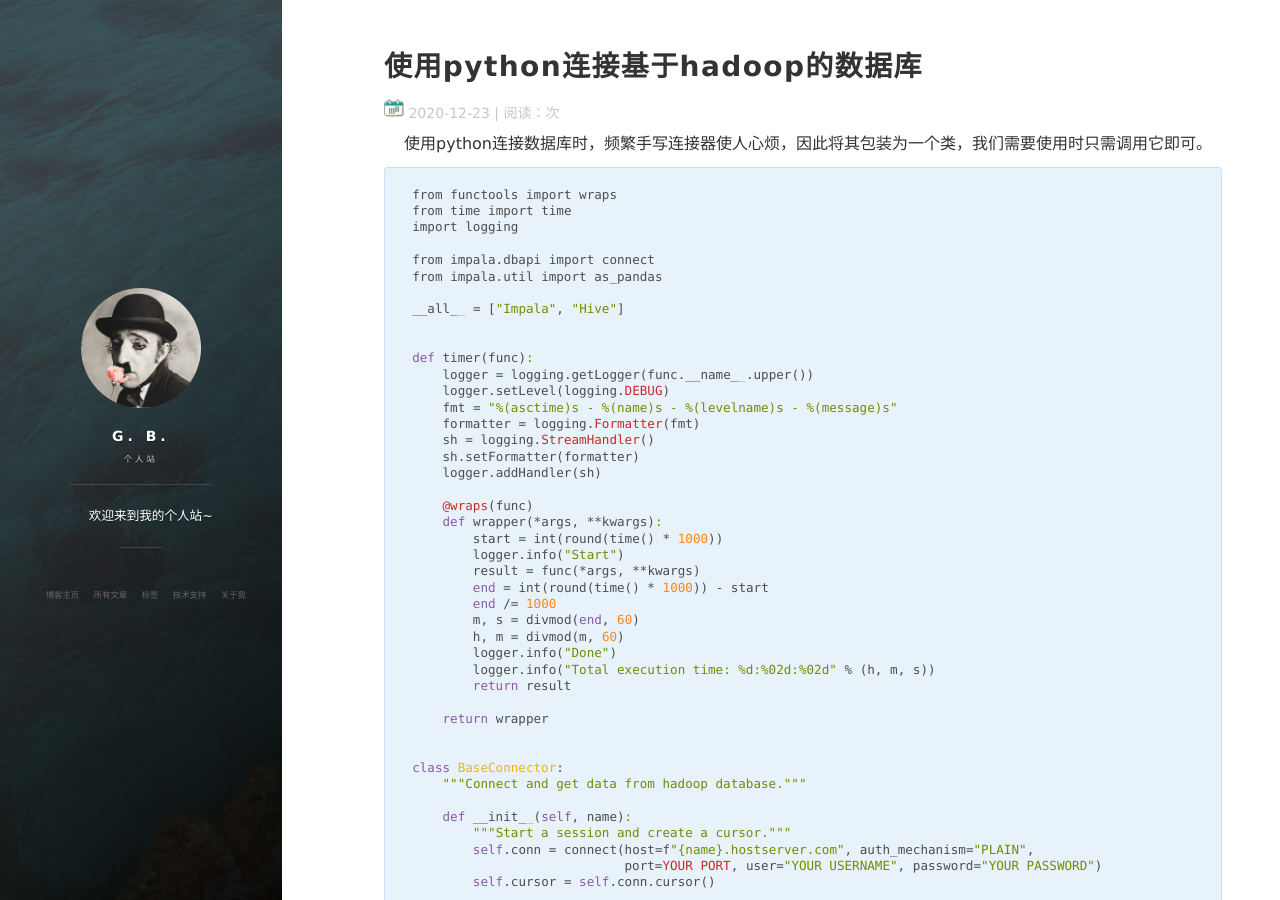
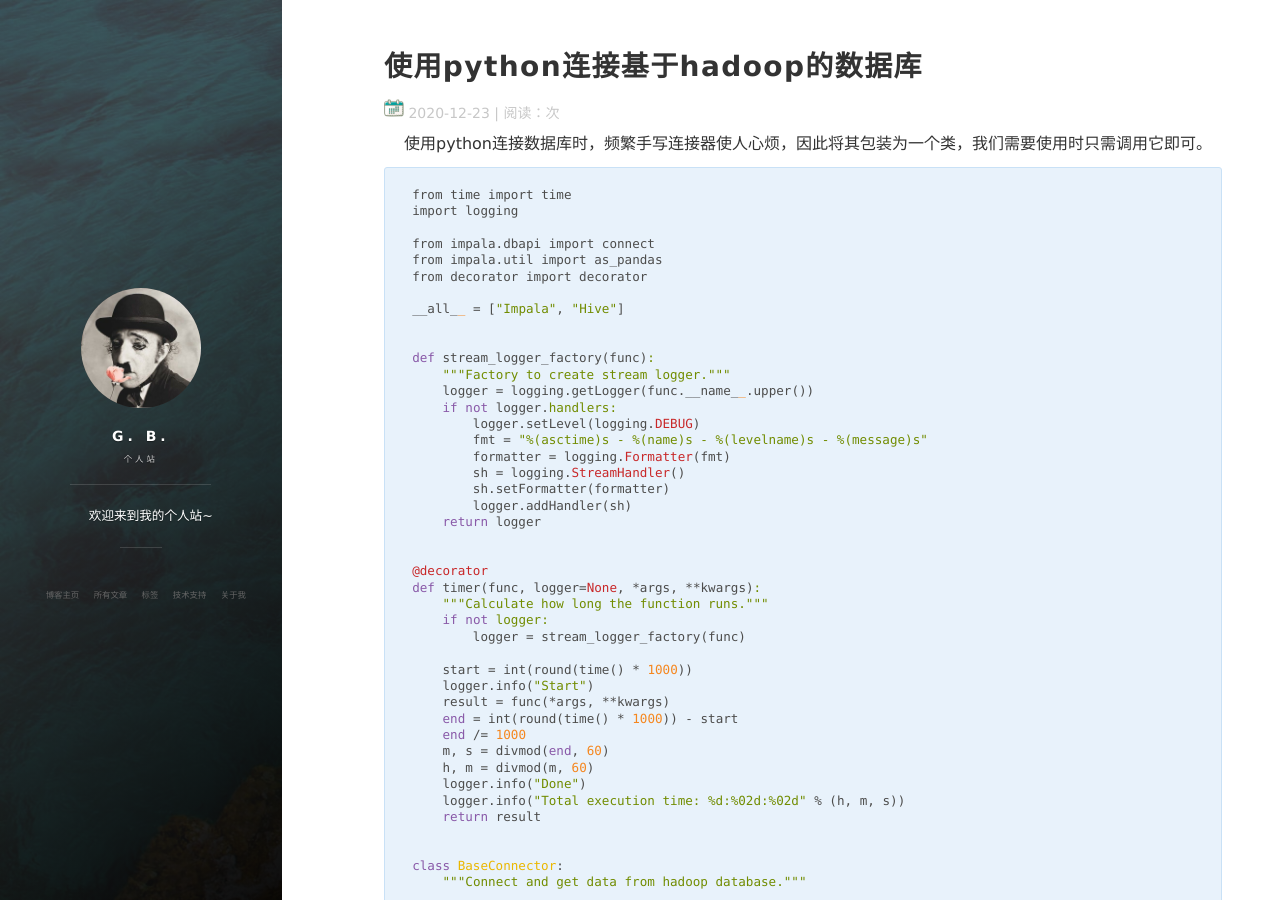
Before and after one commit to Blanket58/Blanket58.github.io, a Jekyll site: the page built from _posts/2020-12-23-impyla.md, in a window 1280 px wide and 900 px high. Built offline with Jekyll 4.4.1, drawn with Linux system fonts in a browser that asks for light colours; nearby versions of some CDN libraries; comment, search, counter and statistics services are not loaded; some of the changed text lies outside the part shown.

Commit message:
Update 2020-12-23-impyla.md

````diff
--- a/_posts/2020-12-23-impyla.md
+++ b/_posts/2020-12-23-impyla.md
@@ -9,39 +9,45 @@ tag: Python
 使用python连接数据库时，频繁手写连接器使人心烦，因此将其包装为一个类，我们需要使用时只需调用它即可。
 
 ```python
-from functools import wraps
 from time import time
 import logging
 
 from impala.dbapi import connect
 from impala.util import as_pandas
+from decorator import decorator
 
 __all__ = ["Impala", "Hive"]
 
 
-def timer(func):
+def stream_logger_factory(func):
+    """Factory to create stream logger."""
     logger = logging.getLogger(func.__name__.upper())
-    logger.setLevel(logging.DEBUG)
-    fmt = "%(asctime)s - %(name)s - %(levelname)s - %(message)s"
-    formatter = logging.Formatter(fmt)
-    sh = logging.StreamHandler()
-    sh.setFormatter(formatter)
-    logger.addHandler(sh)
+    if not logger.handlers:
+        logger.setLevel(logging.DEBUG)
+        fmt = "%(asctime)s - %(name)s - %(levelname)s - %(message)s"
+        formatter = logging.Formatter(fmt)
+        sh = logging.StreamHandler()
+        sh.setFormatter(formatter)
+        logger.addHandler(sh)
+    return logger
 
-    @wraps(func)
-    def wrapper(*args, **kwargs):
-        start = int(round(time() * 1000))
-        logger.info("Start")
-        result = func(*args, **kwargs)
-        end = int(round(time() * 1000)) - start
-        end /= 1000
-        m, s = divmod(end, 60)
-        h, m = divmod(m, 60)
-        logger.info("Done")
-        logger.info("Total execution time: %d:%02d:%02d" % (h, m, s))
-        return result
 
-    return wrapper
+@decorator
+def timer(func, logger=None, *args, **kwargs):
+    """Calculate how long the function runs."""
+    if not logger:
+        logger = stream_logger_factory(func)
+
+    start = int(round(time() * 1000))
+    logger.info("Start")
+    result = func(*args, **kwargs)
+    end = int(round(time() * 1000)) - start
+    end /= 1000
+    m, s = divmod(end, 60)
+    h, m = divmod(m, 60)
+    logger.info("Done")
+    logger.info("Total execution time: %d:%02d:%02d" % (h, m, s))
+    return result
 
 
 class BaseConnector:
````
Also changed, not shown: other parts of _posts/2020-12-23-impyla.md (+1 -3 lines).
